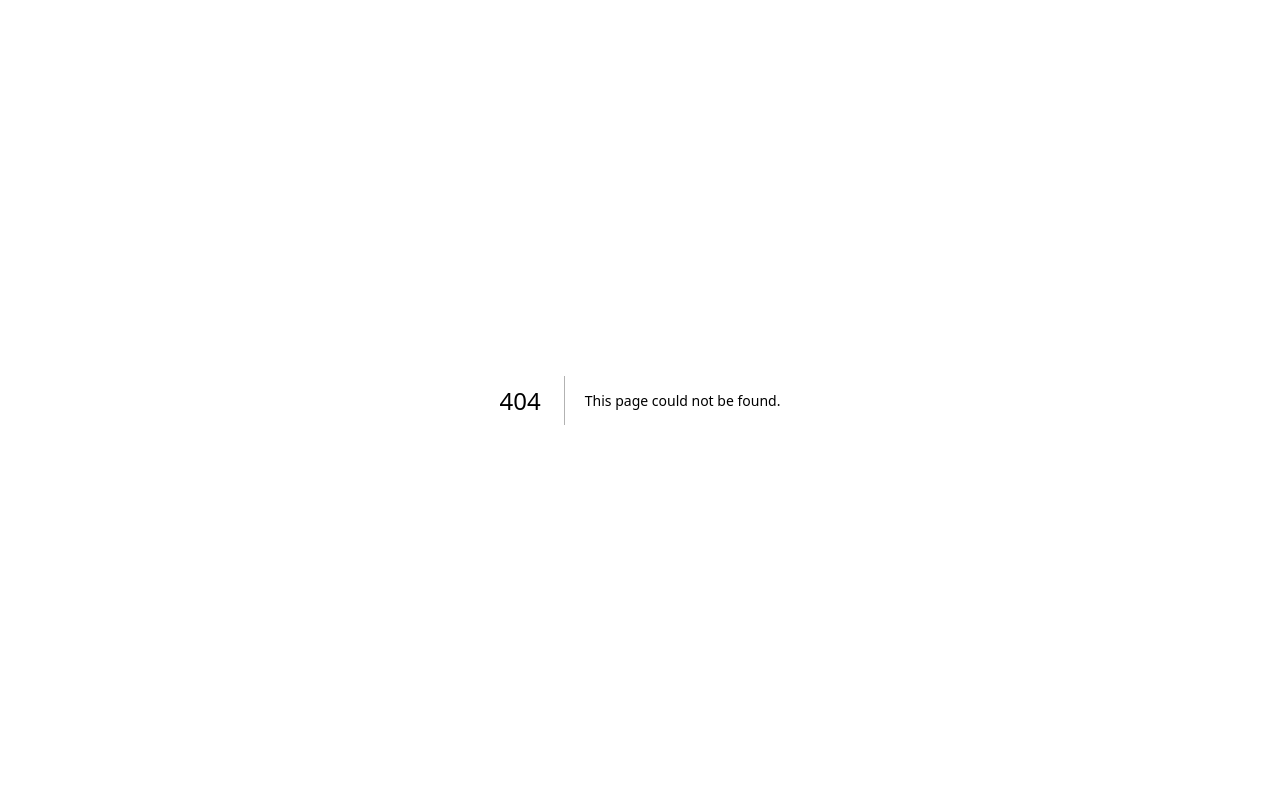
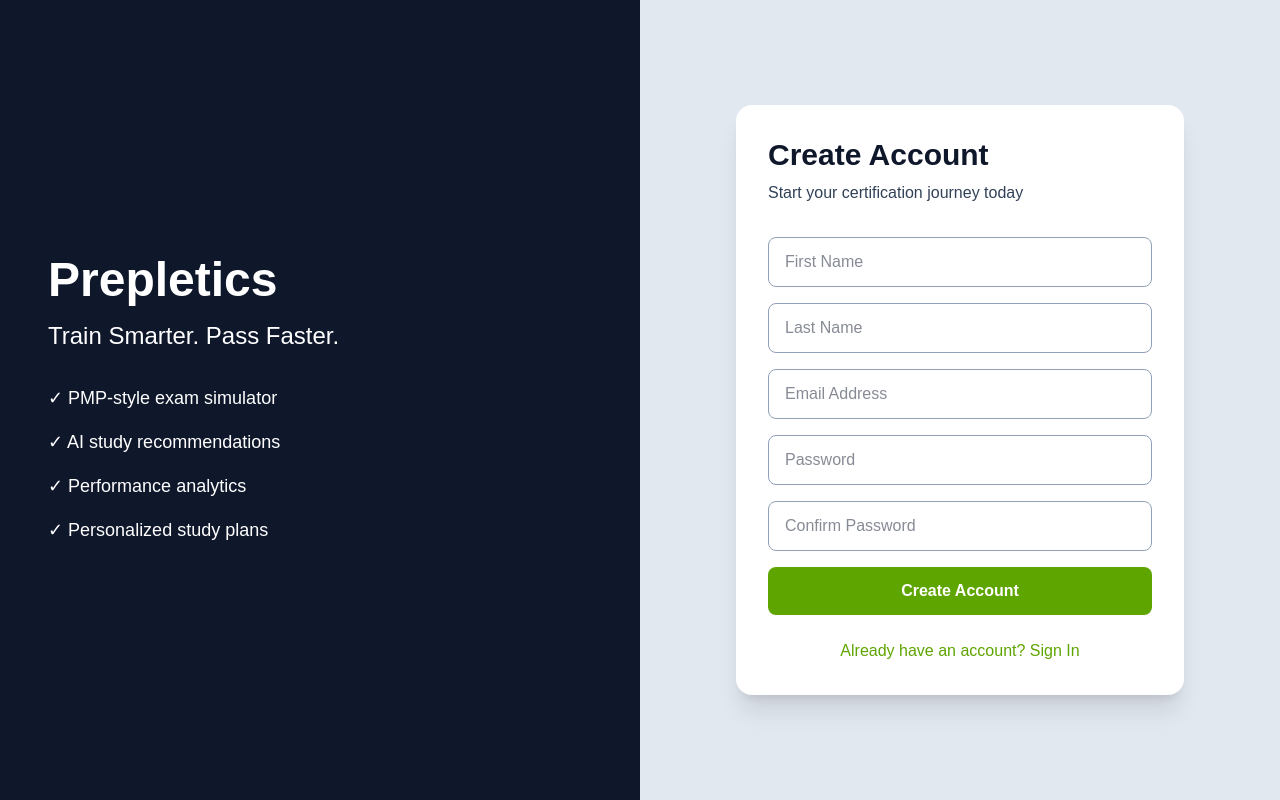
Before and after one commit to Prepletics337/prepletics-frontend, a Next.js app: page /register in a window 1280 px wide. Before the commit this address had no page. Built offline with nearby package versions, Linux system fonts and the light colour scheme.

Commit message:
Authentication UI completed

```diff
--- a/src/app/login/page.tsx
+++ b/src/app/login/page.tsx
@@ -1,7 +1,59 @@
+"use client";
+
+import { useState } from "react";
+
 export default function LoginPage() {
+  const [email, setEmail] = useState("");
+  const [password, setPassword] = useState("");
+  const [loading, setLoading] = useState(false);
+
+  const handleSubmit = async (
+    e: React.FormEvent
+  ) => {
+    e.preventDefault();
+
+    try {
+      setLoading(true);
+
+      const response = await fetch(
+        "http://2.25.173.35:3001/auth/login",
+        {
+          method: "POST",
+          headers: {
+            "Content-Type": "application/json",
+          },
+          body: JSON.stringify({
+            email,
+            password,
+          }),
+        }
+      );
+
+      const data = await response.json();
+
+      if (response.ok) {
+        localStorage.setItem(
+          "prepleticsUser",
+          JSON.stringify(data.user)
+        );
+
+        window.location.href = "/";
+      } else {
+        alert(
+          data.message ||
+            "Invalid email or password"
+        );
+      }
+    } catch (error) {
+      console.error(error);
+      alert("Unable to connect to server");
+    } finally {
+      setLoading(false);
+    }
+  };
+
   return (
     <div className="min-h-screen bg-slate-200 flex">
-      {/* Left Side */}
       <div className="hidden lg:flex w-1/2 bg-slate-900 text-white p-12 flex-col justify-center">
         <h1 className="text-5xl font-bold mb-4">
           Prepletics
@@ -19,7 +71,6 @@ export default function LoginPage() {
         </div>
       </div>
 
-      {/* Right Side */}
       <div className="flex-1 flex items-center justify-center p-8">
         <div className="w-full max-w-md bg-white rounded-2xl shadow-xl p-8">
 
@@ -31,8 +82,10 @@ export default function LoginPage() {
             Sign in to your account
           </p>
 
-          <form className="space-y-4">
-
+          <form
+            onSubmit={handleSubmit}
+            className="space-y-4"
+          >
             <div>
               <label className="block mb-2 text-sm font-medium text-slate-900">
                 Email
@@ -40,8 +93,12 @@ export default function LoginPage() {
 
               <input
                 type="email"
+                value={email}
+                onChange={(e) =>
+                  setEmail(e.target.value)
+                }
                 placeholder="name@example.com"
-                className="w-full border border-slate-400 rounded-lg px-4 py-3 text-slate-900 placeholder:text-slate-500"
+                className="w-full border border-slate-400 rounded-lg px-4 py-3 text-slate-900"
               />
             </div>
 
@@ -52,16 +109,24 @@ export default function LoginPage() {
 
               <input
                 type="password"
+                value={password}
+                onChange={(e) =>
+                  setPassword(e.target.value)
+                }
                 placeholder="********"
-                className="w-full border border-slate-400 rounded-lg px-4 py-3 text-slate-900 placeholder:text-slate-500"
+                className="w-full border border-slate-400 rounded-lg px-4 py-3 text-slate-900"
               />
             </div>
+
             <button
+              type="submit"
+              disabled={loading}
               className="w-full bg-lime-600 text-white py-3 rounded-lg font-semibold hover:bg-lime-700"
             >
-              Sign In
+              {loading
+                ? "Signing In..."
+                : "Sign In"}
             </button>
-
           </form>
 
           <div className="mt-6 text-center">
--- a/src/app/page.tsx
+++ b/src/app/page.tsx
@@ -1,21 +1,62 @@
+"use client";
+
+import { useEffect, useState } from "react";
+
 export default function Home() {
+  const [user, setUser] = useState<any>(null);
+
+  useEffect(() => {
+    const storedUser =
+      localStorage.getItem(
+        "prepleticsUser"
+      );
+
+    if (storedUser) {
+      setUser(
+        JSON.parse(storedUser)
+      );
+    }
+  }, []);
+
+  const logout = () => {
+    localStorage.removeItem(
+      "prepleticsUser"
+    );
+
+    window.location.href = "/login";
+  };
+
   return (
     <main className="min-h-screen bg-slate-50">
       {/* Header */}
       <header className="border-b bg-white">
-        <div className="mx-auto max-w-7xl px-6 py-5">
-          <h1 className="text-3xl font-bold text-blue-600">
-            Prepletics
-          </h1>
-          <p className="text-gray-600">
-            Train Smarter. Pass Faster.
-          </p>
+        <div className="mx-auto max-w-7xl px-6 py-5 flex justify-between items-center">
+
+          <div>
+            <h1 className="text-3xl font-bold text-lime-600">
+              Prepletics
+            </h1>
+
+            <p className="text-gray-600">
+              Train Smarter. Pass Faster.
+            </p>
+          </div>
+
+          <button
+            onClick={logout}
+            className="bg-red-600 text-white px-4 py-2 rounded-lg hover:bg-red-700"
+          >
+            Logout
+          </button>
+
         </div>
       </header>
 
       <div className="mx-auto max-w-7xl px-6 py-8">
+
         <h2 className="mb-6 text-3xl font-bold">
-          Welcome Back Mohammed 👋
+          Welcome Back{" "}
+          {user?.firstName || "Student"} 👋
         </h2>
 
         {/* Stats */}
@@ -98,7 +139,7 @@ export default function Home() {
 
         {/* Actions */}
         <div className="mt-8 flex flex-wrap gap-4">
-          <button className="rounded-lg bg-blue-600 px-6 py-3 font-semibold text-white hover:bg-blue-700">
+          <button className="rounded-lg bg-lime-600 px-6 py-3 font-semibold text-white hover:bg-lime-700">
             Start Quiz
           </button>
 
@@ -110,6 +151,7 @@ export default function Home() {
             Review Mistakes
           </button>
         </div>
+
       </div>
     </main>
   );
--- /dev/null
+++ b/src/app/register/page.tsx
@@ -0,0 +1,183 @@
+"use client";
+
+import { useState } from "react";
+
+export default function RegisterPage() {
+  const [firstName, setFirstName] = useState("");
+  const [lastName, setLastName] = useState("");
+  const [email, setEmail] = useState("");
+  const [password, setPassword] = useState("");
+  const [confirmPassword, setConfirmPassword] = useState("");
+  const [loading, setLoading] = useState(false);
+
+  const handleSubmit = async (
+    e: React.FormEvent
+  ) => {
+    e.preventDefault();
+
+    if (password !== confirmPassword) {
+      alert("Passwords do not match");
+      return;
+    }
+
+    try {
+      setLoading(true);
+
+      const response = await fetch(
+        "http://2.25.173.35:3001/auth/register",
+        {
+          method: "POST",
+          headers: {
+            "Content-Type": "application/json",
+          },
+          body: JSON.stringify({
+            firstName,
+            lastName,
+            email,
+            password,
+          }),
+        }
+      );
+
+      const data = await response.json();
+
+      if (response.ok) {
+        alert("Account created successfully!");
+        window.location.href = "/login";
+      } else {
+        alert(data.message || "Registration failed");
+      }
+    } catch (error) {
+      console.error(error);
+      alert("Unable to connect to server");
+    } finally {
+      setLoading(false);
+    }
+  };
+
+  return (
+    <div className="min-h-screen bg-slate-200 flex">
+      {/* Left Panel */}
+      <div className="hidden lg:flex w-1/2 bg-slate-900 text-white p-12 flex-col justify-center">
+        <h1 className="text-5xl font-bold mb-4">
+          Prepletics
+        </h1>
+
+        <p className="text-2xl mb-8">
+          Train Smarter. Pass Faster.
+        </p>
+
+        <div className="space-y-4 text-lg">
+          <p>✓ PMP-style exam simulator</p>
+          <p>✓ AI study recommendations</p>
+          <p>✓ Performance analytics</p>
+          <p>✓ Personalized study plans</p>
+        </div>
+      </div>
+
+      {/* Registration Form */}
+      <div className="flex-1 flex items-center justify-center p-8">
+        <div className="w-full max-w-md bg-white rounded-2xl shadow-xl p-8">
+
+          <h2 className="text-3xl font-bold text-slate-900 mb-2">
+            Create Account
+          </h2>
+
+          <p className="text-slate-700 mb-8">
+            Start your certification journey today
+          </p>
+
+          <form
+            onSubmit={handleSubmit}
+            className="space-y-4"
+          >
+            <input
+              type="text"
+              placeholder="First Name"
+              value={firstName}
+              onChange={(e) =>
+                setFirstName(e.target.value)
+              }
+              className="w-full border border-slate-400 rounded-lg px-4 py-3 text-slate-900"
+              required
+            />
+
+            <input
+              type="text"
+              placeholder="Last Name"
+              value={lastName}
+              onChange={(e) =>
+                setLastName(e.target.value)
+              }
+              className="w-full border border-slate-400 rounded-lg px-4 py-3 text-slate-900"
+              required
+            />
+
+            <input
+              type="email"
+              placeholder="Email Address"
+              value={email}
+              onChange={(e) =>
+                setEmail(e.target.value)
+              }
+              className="w-full border border-slate-400 rounded-lg px-4 py-3 text-slate-900"
+              required
+            />
+
+            <input
+              type="password"
+              placeholder="Password"
+              value={password}
+              onChange={(e) =>
+                setPassword(e.target.value)
+              }
+              className="w-full border border-slate-400 rounded-lg px-4 py-3 text-slate-900"
+              required
+            />
+
+            <input
+              type="password"
+              placeholder="Confirm Password"
+              value={confirmPassword}
+              onChange={(e) =>
+                setConfirmPassword(e.target.value)
+              }
+              className="w-full border border-slate-400 rounded-lg px-4 py-3 text-slate-900"
+              required
+            />
+
+<button
+
+  type="submit"
+
+  disabled={loading}
+
+  className="w-full bg-lime-600 hover:bg-lime-700 text-white py-3 rounded-lg font-semibold disabled:opacity-50"
+
+>
+
+  {loading
+
+    ? "Creating Account..."
+
+    : "Create Account"}
+
+</button>
+
+
+          </form>
+
+          <div className="mt-6 text-center">
+            <a
+              href="/login"
+              className="text-lime-600 font-medium"
+            >
+              Already have an account? Sign In
+            </a>
+          </div>
+
+        </div>
+      </div>
+    </div>
+  );
+}
```
